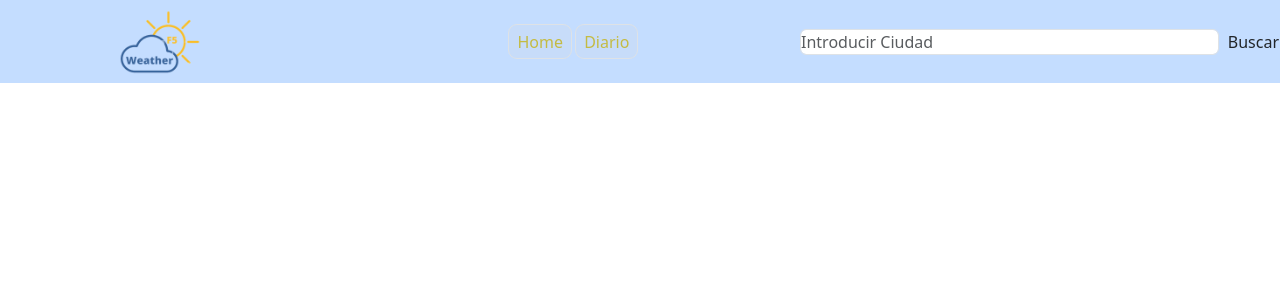
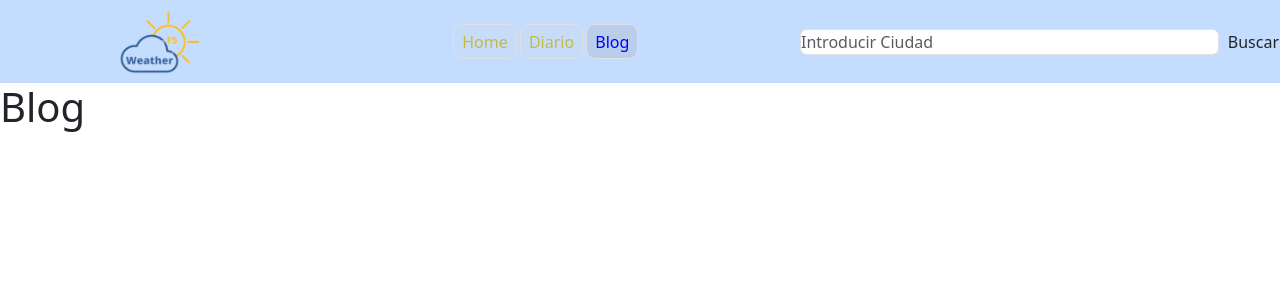
Before and after one commit to YorlinPacha/app_weather, a Vue app: page /blog in a window 1280 px wide. Before the commit this address had no page. Shown: the top 300 px of the page. Built offline with nearby package versions, Linux system fonts and the light colour scheme.

Commit message:
crear BlogComp y BlogView

```diff
--- a/package.json
+++ b/package.json
@@ -9,6 +9,7 @@
     "lint": "vue-cli-service lint"
   },
   "dependencies": {
+    "axios": "^1.3.4",
     "core-js": "^3.8.3",
     "material-icons": "^1.13.2",
     "vue": "^3.2.13",
--- a/src/App.vue
+++ b/src/App.vue
@@ -21,9 +21,13 @@
 
             <router-link to="/daily" class="nav-link active border borde-muted" id="nav2">Diario</router-link>
           </li>
-          <!-- <div><span class="material-icons-outlined ">
-              language
-            </span></div> -->
+          <li class="nav-item">
+
+<router-link to="/blog" class="nav-link active border borde-muted" id="nav2">
+  Blog
+</router-link>
+</li>
+
 
         </ul>
         <form class="d-flex col-6" v-on:submit.prevent="doSearch">
--- /dev/null
+++ b/src/components/BlogComp.vue
@@ -0,0 +1,72 @@
+<template>
+  <h1>Blog</h1>
+  <p>{{  }}</p>
+</template>
+
+<script >
+
+import { ref } from 'vue'
+export default {
+  name: 'BlogComp',
+  setup() {
+
+    let search1= ref(null)
+    let result1 = ref(null)
+    console.log(' no me estas haciendo caso')
+
+    const doNews= async()=>{
+        const response = await fetch("http://localhost:3000/fotografias")
+        const data= await response.json()
+        console.log(data);
+        result1.value = data
+        console.log(result1.value);
+        }
+      return{
+        search1,
+        result1,
+        doNews,
+      }
+
+    }
+
+}
+
+
+
+
+// import axios from 'axios'
+// import {ref} from 'vue'
+
+// async function getInfo(){
+//     let isError = false
+//     let isLoading = true
+
+//     const getNews = ref(null)
+
+//     try{
+//         const response = await axios.get("http://localhost:3000/fotografias")
+//         getNews.value = await response.data
+
+
+//     }catch (error) {
+//         console.log(error);
+//         isError = true
+//     }
+
+//     isLoading = false
+
+//     return{
+//         isError, isLoading, getNews
+//     }
+
+// }
+
+//  getInfo
+
+
+
+</script>
+
+<style scoped>
+
+</style>
--- a/src/router/index.js
+++ b/src/router/index.js
@@ -14,6 +14,14 @@ const routes = [
     // this generates a separate chunk (about.[hash].js) for this route
     // which is lazy-loaded when the route is visited.
     component: () => import(/* webpackChunkName: "about" */ '../views/DailyView.vue')
+  },
+  {
+    path: '/blog',
+    name: 'blog',
+    // route level code-splitting
+    // this generates a separate chunk (about.[hash].js) for this route
+    // which is lazy-loaded when the route is visited.
+    component: () => import(/* webpackChunkName: "about" */ '../views/BlogView.vue')
   }
 ]
 
--- /dev/null
+++ b/src/views/BlogView.vue
@@ -0,0 +1,14 @@
+<template>
+   <BlogComp />
+</template>
+
+<script>
+import BlogComp from "@/components/BlogComp.vue"
+export default {
+    components :{ BlogComp }
+}
+</script>
+
+<style scoped>
+
+</style>
```
Also changed, not shown: src/assets/img/logotiempo.svg (deleted), 1 other file (tests, documents, lock files or other folders).
